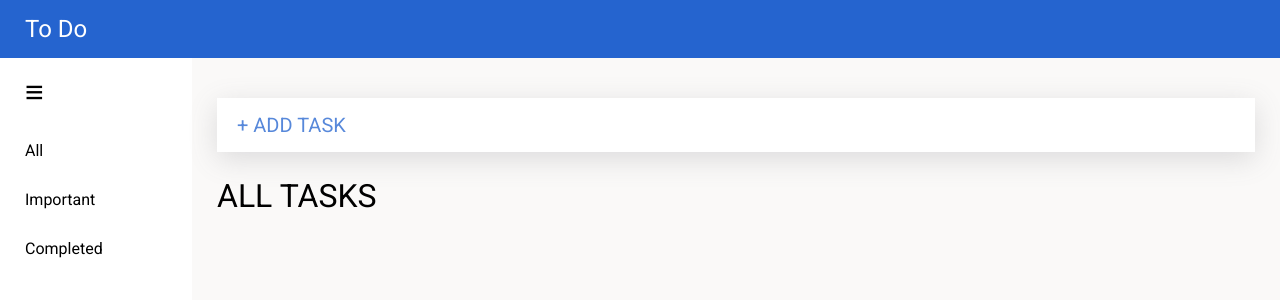
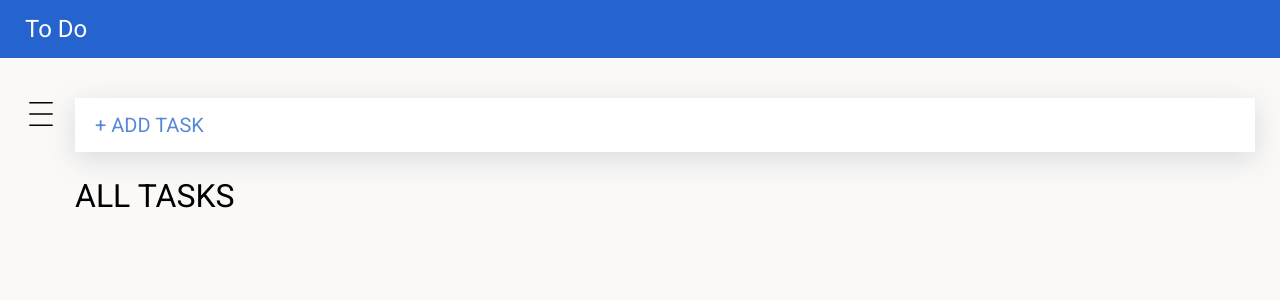
Before and after one commit to urosrelic/simple-todo, a React (Vite) app: page / in a window 1280 px wide. Shown: the top 300 px of the page. Built offline with nearby package versions, Linux system fonts and the light colour scheme.

Commit message:
chore: change menu icon

```diff
--- /dev/null
+++ b/src/components/CustomIcon.jsx
@@ -0,0 +1,3 @@
+export const CustomIcon = ({ icon }) => {
+  return icon;
+};
--- a/src/components/Main.jsx
+++ b/src/components/Main.jsx
@@ -3,7 +3,7 @@ import { Sidebar } from './Sidebar';
 import { TodoList } from './TodoList';
 
 export const Main = () => {
-  const [isSidebarMenuOpen, setIsSidebarMenuOpen] = useState(true);
+  const [isSidebarMenuOpen, setIsSidebarMenuOpen] = useState(false);
   const [clickedTask, setClickedTask] = useState(null);
 
   useEffect(() => {
--- a/src/components/Sidebar.jsx
+++ b/src/components/Sidebar.jsx
@@ -1,5 +1,9 @@
 /* eslint-disable react/prop-types */
 import React, { useEffect, useState } from 'react';
+import { MdClose } from 'react-icons/md';
+import { CiMenuBurger } from 'react-icons/ci';
+import { CustomIcon } from './CustomIcon';
+import { GrClose } from 'react-icons/gr';
 
 export const Sidebar = ({
   categories,
@@ -25,8 +29,11 @@ export const Sidebar = ({
 
   return (
     <div className={sidebarClass}>
-      <div className='hamburger-menu' onClick={toggleMenu}>
-        ≡
+      <div
+        className={isSidebarMenuOpen ? 'hamburger-menu open' : 'hamburger-menu'}
+        onClick={toggleMenu}
+      >
+        <CustomIcon icon={isSidebarMenuOpen ? <GrClose /> : <CiMenuBurger />} />
       </div>
       {categories.map((category, index) => (
         <div
--- a/src/components/StarIcon.jsx
+++ /dev/null
@@ -1,3 +0,0 @@
-export const StarIcon = ({ icon }) => {
-  return icon;
-};
--- a/src/components/Task.jsx
+++ b/src/components/Task.jsx
@@ -3,7 +3,7 @@ import { CiTrash } from 'react-icons/ci';
 import { IoIosStarOutline } from 'react-icons/io';
 import { IoIosStar } from 'react-icons/io';
 
-import { StarIcon } from './StarIcon';
+import { CustomIcon } from './CustomIcon';
 import { useState } from 'react';
 
 export const Task = ({
@@ -36,7 +36,9 @@ export const Task = ({
             className='star-icon'
             onClick={() => handleSetAsImportant(taskId)}
           >
-            <StarIcon icon={important ? <IoIosStar /> : <IoIosStarOutline />} />
+            <CustomIcon
+              icon={important ? <IoIosStar /> : <IoIosStarOutline />}
+            />
           </div>
         </div>
       </div>
--- a/src/index.css
+++ b/src/index.css
@@ -30,6 +30,7 @@ body {
 
 /* * SIDEBAR */
 .sidebar {
+  padding: 25px 0;
   width: 15%;
   height: 100vh;
   display: flex;
@@ -44,10 +45,11 @@ body {
 }
 
 .hamburger-menu {
-  width: 100%;
+  width: 10px;
   padding: 15px 25px;
   font-size: 2em;
   cursor: pointer;
+  transition: ease-in-out 0.2s;
 }
 
 .category {
```
